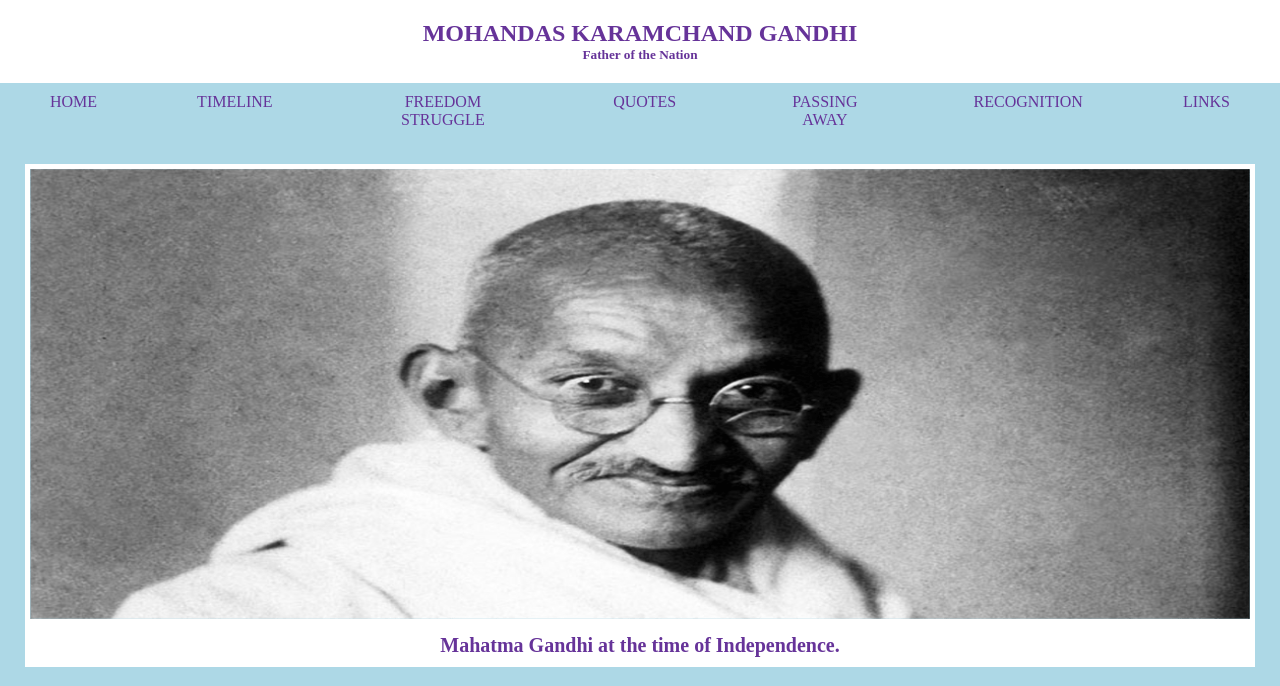
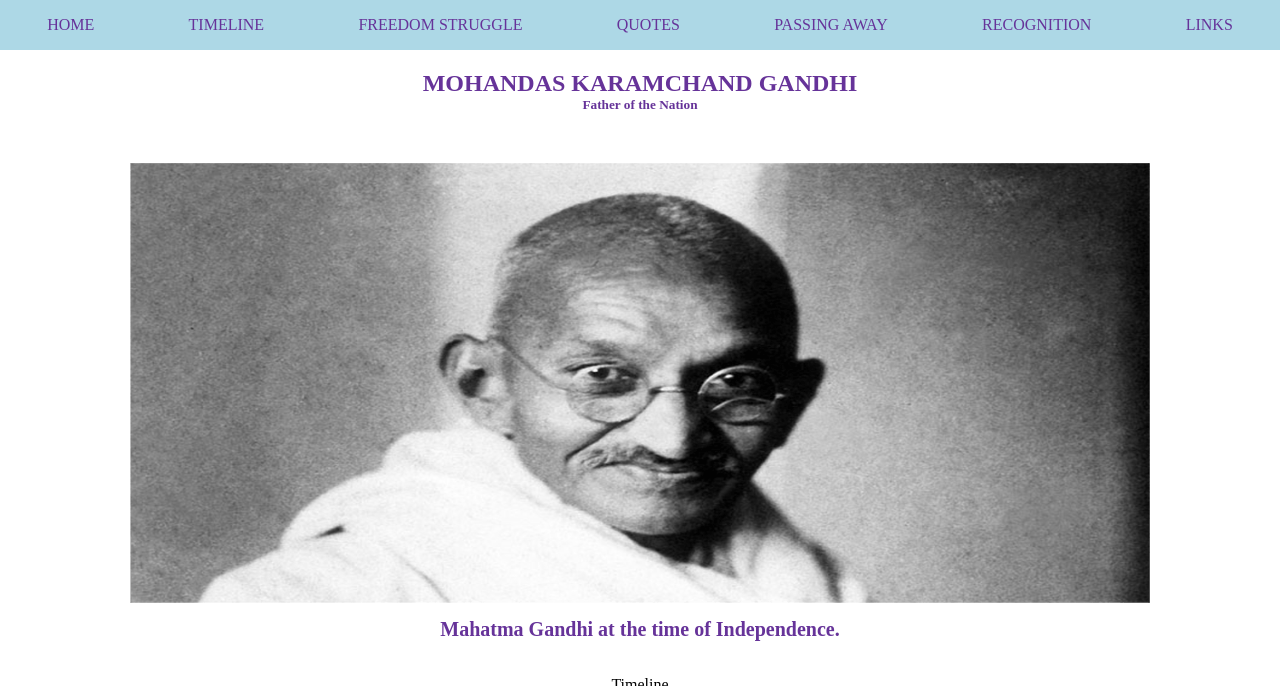
Before and after one commit to webxacademy/Project, a plain HTML site: page FreeCodeCamp/Tribute/index.html in a window 1280 px wide. Shown: the top 686 px of the page. Drawn offline with Linux system fonts and the light colour scheme.

Commit message:
First Section Update
Restructure the first section of the tribute page.

```diff
--- a/FreeCodeCamp/Tribute/index.html
+++ b/FreeCodeCamp/Tribute/index.html
@@ -1,5 +1,6 @@
 <!DOCTYPE html>
 <html lang="en" dir="ltr">
+
 <head>
   <meta charset="utf-8">
   <title>Tribute Page</title>
@@ -7,58 +8,75 @@
   <meta name="viewport" content="width=device-width, initial-scale=1">
   <link href="https://fonts.googleapis.com/icon?family=Material+Icons" rel="stylesheet">
 </head>
-  </head>
 <body>
-    <main id="main">
+<div id="main">
+
+
+  <section class="main">
+
+  <!-- Navigation Bar -->
+    <div class="navbar">
+      <ul>
+        <li><a href="#">HOME</a></li>
+        <li><a href="#time-line">TIMELINE</a></li>
+        <li><a href="#freedomstruggle">FREEDOM STRUGGLE</a></li>
+        <li><a href="#quotes">QUOTES</a></li>
+        <li><a href="#passing-away">PASSING AWAY</a></li>
+        <li><a href="#RECOGNITION">RECOGNITION</a></li>
+        <li><a href="#links">LINKS</a></li>
+      </ul>
+    </div>
+
     <!-- Header -->
     <div id="title">
-          <h2>MOHANDAS  KARAMCHAND  GANDHI</h2>
+      <h2>MOHANDAS KARAMCHAND GANDHI</h2>
       <h5>Father of the Nation</h5>
     </div>
 
-    <!-- Navigation Bar -->
-    <div class="navbar">
-      <a href="#">HOME</a>
-      <a href="#time-line">TIMELINE</a>
-      <a href="#freedomstruggle">FREEDOM STRUGGLE</a>
-      <a href="#quotes">QUOTES</a>
-      <a href="#passing-away">PASSING AWAY</a>
-      <a href="#RECOGNITION">RECOGNITION</a>
-      <a href="#links">LINKS</a>
-    </div>
+
     <div id="img-div">
       <img src="Assets/images/gandhi.png" alt="Image not found" id="image">
       <h4 id="img-caption">Mahatma Gandhi at the time of Independence.</h4>
     </div>
+</section>
+
+
+
       <div id="tribute-info">
-        <div id="time-line">
-          <h1>Timeline</h1>
+        Timeline
+      </div>
+      <div class="content">
+
+        <div class="">
+
+        </div>
+        <h1 id>Timeline</h1>
         <table id="collage">
           <tr>
             <td>
               <div class="pictures">
-                  <img src="Assets/images/birth.jpg"  alt="Image not found" id="image1">
+                <img src="Assets/images/birth.jpg" alt="Image not found" id="image1">
                 <div class="text-block">
                   <h4>Oct 2, 1869 - Birth</h4>
                 </div>
               </div>
             </td>
             <td>
-                <div class="pictures"><img src="Assets/images/Marriage.jpg"  alt="Image not found" id="image1">
+              <div class="pictures"><img src="Assets/images/Marriage.jpg" alt="Image not found" id="image1">
                 <div class="text-block">
                   <h4>Jan 1, 1883 - Marriage</h4>
                 </div>
               </div>
             </td>
             <td>
-                <div class="pictures"><img src="Assets/images/lawschool.jpg"  alt="Image not found" id="image1">
+              <div class="pictures"><img src="Assets/images/lawschool.jpg" alt="Image not found" id="image1">
                 <div class="text-block">
                   <h4>Sept 4, 1888 - Law School</h4>
                 </div>
               </div>
             </td>
             <td>
-                <div class="pictures"><img src="Assets/images/southafrica.jpg"  alt="Image not found" id="image1">
+              <div class="pictures"><img src="Assets/images/southafrica.jpg" alt="Image not found" id="image1">
                 <div class="text-block">
                   <h4>Dec 1, 1896 - SouthAfrica</h4>
                 </div>
@@ -100,144 +118,181 @@
       <div id="freedomstruggle">
         <h1>Freedom Struggle</h1>
         <div class="content">
-                    <span class="list-style"></span><div class="item"> <span class="year">1869</span>  Indian nationalist leader Gandhi (born Mohandas Karamchand Gandhi) was born in Porbandar, Kathiawar, India, which was then part of the British Empire.</div>
+          <span class="list-style"></span>
+          <div class="item"> <span class="year">1869</span> Indian nationalist leader Gandhi (born Mohandas Karamchand Gandhi) was born in Porbandar, Kathiawar, India, which was then part of the British Empire.</div>
         </div>
 
         <div class="content">
-                    <span class="list-style"></span><div class="item"> <span class="year">1888</span>   In 1888, 18-year-old Gandhi sailed for London, England, to study law. </div>
+          <span class="list-style"></span>
+          <div class="item"> <span class="year">1888</span> In 1888, 18-year-old Gandhi sailed for London, England, to study law. </div>
         </div>
 
         <div class="content">
-                    <span class="list-style"></span><div class="item"> <span class="year">1893</span> In April 1893, he sailed for Durban in the South African state of Natal.</div>
+          <span class="list-style"></span>
+          <div class="item"> <span class="year">1893</span> In April 1893, he sailed for Durban in the South African state of Natal.</div>
         </div>
 
         <div class="content">
-                    <span class="list-style"></span><div class="item"> <span class="year">1993</span> A seminal moment occurred on June 7, 1893, during a train trip to Pretoria, South Africa, when a white man objected to Gandhi’s presence in the first-class railway compartment, although he had a ticket. </div>
+          <span class="list-style"></span>
+          <div class="item"> <span class="year">1993</span> A seminal moment occurred on June 7, 1893, during a train trip to Pretoria, South Africa, when a white man objected to Gandhi’s presence in the first-class railway compartment, although he
+            had a ticket. </div>
         </div>
 
         <div class="content">
-                    <span class="list-style"></span><div class="item"> <span class="year">1994</span>  Gandhi formed the Natal Indian Congress in 1894 to fight discrimination.</div>
+          <span class="list-style"></span>
+          <div class="item"> <span class="year">1994</span> Gandhi formed the Natal Indian Congress in 1894 to fight discrimination.</div>
         </div>
 
         <div class="content">
-                    <span class="list-style"></span><div class="item"> <span class="year">1906</span>  In 1906, Gandhi organized his first mass civil-disobedience campaign, which he called “Satyagraha” (“truth and firmness”).</div>
+          <span class="list-style"></span>
+          <div class="item"> <span class="year">1906</span> In 1906, Gandhi organized his first mass civil-disobedience campaign, which he called “Satyagraha” (“truth and firmness”).</div>
         </div>
 
         <div class="content">
-                    <span class="list-style"></span><div class="item"> <span class="year">1913</span>  The South African government accepted recognition of Hindu marriages and the abolition of a poll tax for Indians. </div>
+          <span class="list-style"></span>
+          <div class="item"> <span class="year">1913</span> The South African government accepted recognition of Hindu marriages and the abolition of a poll tax for Indians. </div>
         </div>
 
         <div class="content">
-                    <span class="list-style"></span><div class="item"> <span class="year">1915</span> In 1915 Gandhi founded an ashram in Ahmedabad, India, that was open to all castes. Wearing a simple loincloth and shawl, Gandhi lived an austere life devoted to prayer. </div>
+          <span class="list-style"></span>
+          <div class="item"> <span class="year">1915</span> In 1915 Gandhi founded an ashram in Ahmedabad, India, that was open to all castes. Wearing a simple loincloth and shawl, Gandhi lived an austere life devoted to prayer. </div>
         </div>
 
         <div class="content">
-                    <span class="list-style"></span><div class="item"> <span class="year">1919</span> In 1919, Gandhi called for a Satyagraha campaign of peaceful protests and strikes against Rowlatt Act.  </div>
+          <span class="list-style"></span>
+          <div class="item"> <span class="year">1919</span> In 1919, Gandhi called for a Satyagraha campaign of peaceful protests and strikes against Rowlatt Act. </div>
         </div>
 
         <div class="content">
-                    <span class="list-style"></span><div class="item"> <span class="year">1922</span> British authorities arrested Gandhi in 1922, he pleaded guilty to three counts of sedition.  </div>
+          <span class="list-style"></span>
+          <div class="item"> <span class="year">1922</span> British authorities arrested Gandhi in 1922, he pleaded guilty to three counts of sedition. </div>
         </div>
 
         <div class="content">
-                    <span class="list-style"></span><div class="item"> <span class="year">1930</span> Gandhi planned a new Satyagraha campaign, The Salt March, that entailed a 390-kilometer/240-mile march to the Arabian Sea.   </div>
+          <span class="list-style"></span>
+          <div class="item"> <span class="year">1930</span> Gandhi planned a new Satyagraha campaign, The Salt March, that entailed a 390-kilometer/240-mile march to the Arabian Sea. </div>
         </div>
 
         <div class="content">
-                    <span class="list-style"></span><div class="item"> <span class="year">1932</span>  He embarked on a six-day fast to protest the British decision to segregate the “untouchables,” those on the lowest rung of India’s caste system.</div>
+          <span class="list-style"></span>
+          <div class="item"> <span class="year">1932</span> He embarked on a six-day fast to protest the British decision to segregate the “untouchables,” those on the lowest rung of India’s caste system.</div>
         </div>
 
         <div class="content">
-                    <span class="list-style"></span><div class="item"> <span class="year">1942</span> As Great Britain found itself engulfed in World War II in 1942, Gandhi launched the “Quit India” movement.</div>
+          <span class="list-style"></span>
+          <div class="item"> <span class="year">1942</span> As Great Britain found itself engulfed in World War II in 1942, Gandhi launched the “Quit India” movement.</div>
         </div>
 
 
         <div class="content">
-                    <span class="list-style last"></span><div class="item"> <span class="year">1948</span> On January 30, 1948, 78-year-old Gandhi was shot and killed by Hindu extremist Nathuram Godse, who was upset at Gandhi’s tolerance of Muslims.</div>
+          <span class="list-style last"></span>
+          <div class="item"> <span class="year">1948</span> On January 30, 1948, 78-year-old Gandhi was shot and killed by Hindu extremist Nathuram Godse, who was upset at Gandhi’s tolerance of Muslims.</div>
         </div>
       </div>
       <div id="quotes">
         <h1>Quotes</h1>
 
         <div class="content">
-                    <span class="list-style"></span><div class="item">A man is but a product of his thoughts. What he thinks he becomes.</div>
+          <span class="list-style"></span>
+          <div class="item">A man is but a product of his thoughts. What he thinks he becomes.</div>
         </div>
 
         <div class="content">
-                    <span class="list-style"></span><div class="item"> I will not let anyone walk through my mind with their dirty feet.</div>
+          <span class="list-style"></span>
+          <div class="item"> I will not let anyone walk through my mind with their dirty feet.</div>
         </div>
 
         <div class="content">
-                    <span class="list-style"></span><div class="item"> Happiness is when what you think, what you say, and what you do are in harmony.</div>
+          <span class="list-style"></span>
+          <div class="item"> Happiness is when what you think, what you say, and what you do are in harmony.</div>
         </div>
 
         <div class="content">
-                    <span class="list-style"></span><div class="item"> Live as if you were to die tomorrow. Learn as if you were to live forever.</div>
+          <span class="list-style"></span>
+          <div class="item"> Live as if you were to die tomorrow. Learn as if you were to live forever.</div>
         </div>
 
         <div class="content">
-                    <span class="list-style"></span><div class="item"> The best way to find yourself is to lose yourself in the service of others.</div>
+          <span class="list-style"></span>
+          <div class="item"> The best way to find yourself is to lose yourself in the service of others.</div>
         </div>
 
         <div class="content">
-                    <span class="list-style"></span><div class="item"> If I have the belief that I can do it, I shall surely acquire the capacity to do it even if I may not have it at the beginning.</div>
+          <span class="list-style"></span>
+          <div class="item"> If I have the belief that I can do it, I shall surely acquire the capacity to do it even if I may not have it at the beginning.</div>
         </div>
 
         <div class="content">
-                    <span class="list-style"></span><div class="item"> The weak can never forgive. Forgiveness is an attribute of the strong.</div>
+          <span class="list-style"></span>
+          <div class="item"> The weak can never forgive. Forgiveness is an attribute of the strong.</div>
         </div>
 
 
 
 
         <div class="content">
-                    <span class="list-style"></span><div class="item">Strength does not come from physical capacity. It comes from an indomitable will.</div>
+          <span class="list-style"></span>
+          <div class="item">Strength does not come from physical capacity. It comes from an indomitable will.</div>
         </div>
 
         <div class="content">
-                    <span class="list-style"></span><div class="item"> The enemy is fear. We think it is hate; but, it is fear.</div>
+          <span class="list-style"></span>
+          <div class="item"> The enemy is fear. We think it is hate; but, it is fear.</div>
         </div>
 
         <div class="content">
-                    <span class="list-style"></span><div class="item"> Seek not greater wealth, but simpler pleasure; not higher fortune, but deeper felicity.</div>
+          <span class="list-style"></span>
+          <div class="item"> Seek not greater wealth, but simpler pleasure; not higher fortune, but deeper felicity.</div>
         </div>
 
         <div class="content">
-                    <span class="list-style"></span><div class="item"> Our greatest ability as humans is not to change the world; but to change ourselves.</div>
+          <span class="list-style"></span>
+          <div class="item"> Our greatest ability as humans is not to change the world; but to change ourselves.</div>
         </div>
 
         <div class="content">
-                    <span class="list-style"></span><div class="item"> You must not lose faith in humanity. Humanity is an ocean; if a few drops of the ocean are dirty, the ocean does not become dirty.</div>
+          <span class="list-style"></span>
+          <div class="item"> You must not lose faith in humanity. Humanity is an ocean; if a few drops of the ocean are dirty, the ocean does not become dirty.</div>
         </div>
 
         <div class="content">
-                    <span class="list-style"></span><div class="item"> There is a sufficiency in the world for man’s need but not for man’s greed. </div>
+          <span class="list-style"></span>
+          <div class="item"> There is a sufficiency in the world for man’s need but not for man’s greed. </div>
         </div>
 
         <div class="content">
-                    <span class="list-style"></span><div class="item"> A ‘No’ uttered from deepest conviction is better and greater than a ‘Yes’ merely uttered to please, or what is worse, to avoid trouble.</div>
+          <span class="list-style"></span>
+          <div class="item"> A ‘No’ uttered from deepest conviction is better and greater than a ‘Yes’ merely uttered to please, or what is worse, to avoid trouble.</div>
         </div>
 
 
 
         <div class="content">
-                    <span class="list-style"></span><div class="item">Gentleness, self-sacrifice and generosity are the exclusive possession of no one race or religion.</div>
+          <span class="list-style"></span>
+          <div class="item">Gentleness, self-sacrifice and generosity are the exclusive possession of no one race or religion.</div>
         </div>
 
         <div class="content">
-                    <span class="list-style last"></span><div class="item"> There is nothing that wastes the body like worry, and one who has any faith in God should be ashamed to worry about anything whatsoever.</div>
+          <span class="list-style last"></span>
+          <div class="item"> There is nothing that wastes the body like worry, and one who has any faith in God should be ashamed to worry about anything whatsoever.</div>
         </div>
       </div>
 
       <div id="passing-away">
         <h1>Passing Away</h1>
-            <div class="pass"><img src="Assets/images/death.jpg" alt="Image not found" id="image2">             <p>Mahatma Gandhi was assassinated on 30 January 1948 at age 78 in the compound of Birla House (now Gandhi Smriti), a large mansion in central New Delhi. His assassin was Nathuram Vinayak Godse, a Chitpavan Brahmin from Pune, Maharashtra, a Hindu nationalist, a member of the political party, the Hindu Mahasabha, as well as a former member of the Rashtriya Swayamsevak Sangh (RSS), a right-wing Hindu paramilitary volunteer organization. Godse considered Gandhi to have been too accommodating to Muslims during the Partition of India of the previous year.</p>
+        <div class="pass"><img src="Assets/images/death.jpg" alt="Image not found" id="image2">
+          <p>Mahatma Gandhi was assassinated on 30 January 1948 at age 78 in the compound of Birla House (now Gandhi Smriti), a large mansion in central New Delhi. His assassin was Nathuram Vinayak Godse, a Chitpavan Brahmin from Pune, Maharashtra, a
+            Hindu nationalist, a member of the political party, the Hindu Mahasabha, as well as a former member of the Rashtriya Swayamsevak Sangh (RSS), a right-wing Hindu paramilitary volunteer organization. Godse considered Gandhi to have been too
+            accommodating to Muslims during the Partition of India of the previous year.</p>
         </div>
       </div>
 
       <div id="RECOGNITION">
-              <h1>Recognition</h1>              <p>Mahatma Gandhi had a huge impact on history and our ethers as a nation.
-His influence is so great that till date we see his face every day on our currency And, with every region having their own famous freedom fighter and every religion having a sacred name, it would be difficult to satisfy each and everyone and keep them united, hence, Mahatma Gandhi being the ‘Father of the nation’ was decided to be featured on the currency note.</p>              <div class="pass"><img src="Assets/images/currency.jpg" alt="Image not found" id="image3">
+        <h1>Recognition</h1>
+        <p>Mahatma Gandhi had a huge impact on history and our ethers as a nation.
+          His influence is so great that till date we see his face every day on our currency And, with every region having their own famous freedom fighter and every religion having a sacred name, it would be difficult to satisfy each and everyone
+          and keep them united, hence, Mahatma Gandhi being the ‘Father of the nation’ was decided to be featured on the currency note.</p>
+        <div class="pass"><img src="Assets/images/currency.jpg" alt="Image not found" id="image3">
         </div>
 
       </div>
@@ -245,15 +300,19 @@ His influence is so great that till date we see his face every day on our curren
 
 
     <div id="links">
-            <h1>Links</h1>              <p>Mahatma Gandhi had a huge impact on history and our ethers as a nation.
-          His influence is so great that till date we see his face every day on our currency And, with every region having their own famous freedom fighter and every religion having a sacred name, it would be difficult to satisfy each and everyone and keep them united, hence, Mahatma Gandhi being the ‘Father of the nation’ was decided to be featured on the currency note.</p>              <div class="pass"><img src="Assets/images/currency.jpg" alt="Image not found" id="image3">
+      <h1>Links</h1>
+      <p>Mahatma Gandhi had a huge impact on history and our ethers as a nation.
+        His influence is so great that till date we see his face every day on our currency And, with every region having their own famous freedom fighter and every religion having a sacred name, it would be difficult to satisfy each and everyone and
+        keep them united, hence, Mahatma Gandhi being the ‘Father of the nation’ was decided to be featured on the currency note.</p>
+      <div class="pass"><img src="Assets/images/currency.jpg" alt="Image not found" id="image3">
       </div>
 
     </div>
     </div>
     <a href="https://en.wikipedia.org/wiki/Mahatma_Gandhi" target="_blank" id="tribute-link">Read More about Mahatma Gandhi</a>
-</main>
 
+  </div>
 </body>
 
+
 </html>
--- a/FreeCodeCamp/Tribute/styles/main.css
+++ b/FreeCodeCamp/Tribute/styles/main.css
@@ -1,18 +1,53 @@
 *{
     padding: 0;
     margin: 0;
+    box-sizing: border-box;
 }
+html{
+  width:100%;
+}
+body{
+  width: 100%;
+  padding: 0 100px 50px;
+
+}
+#main{
+  width:100%;
+}
+
+/* Style the top navigation bar */
+ .main .navbar {
+display: flex;
+justify-content: center;
+align-items: center;
+ width: 100%;
+ height: 50px;
+ position: fixed;
+ top: 0px;
+ left:0;
+ background-color: lightblue;
+ z-index: 10000;
+}
+
+
+section .main{
+  display: flex;
+  flex-direction: column;
+  width: 100%;
+  height: 100vh;
+  }
+
+
+
 #title{
-    position: relative;
+    margin-top: 50px;
     text-align: center;
     bottom: 0;
     color: rebeccapurple;
     background-color: white;
     padding: 20px 0;
 }
-#main{
-    background: lightblue;
-}
+
 
 #img-div{
     display: flex;
@@ -28,18 +63,24 @@
     max-height: 450px;
 }
 
-/* Style the top navigation bar */
-.navbar {
-display: flex;
- position: sticky;
- top: 0;
- background-color: transparent;
+
+.navbar ul {
+  display: flex;
+  width: 100%;
+  justify-content: space-around;
+  align-items: center;
+
+}
+
+.navbar ul li {
+  list-style: none;
+
 }
 
 /* Style the navigation bar links */
 .navbar a {
     color: rebeccapurple;
-    padding:10px 50px;
+    padding:0 20px;
   text-decoration: none;
   text-align: center;
 }
@@ -61,6 +102,8 @@ display: flex;
 }
 
 #tribute-info{
+  position: relative;
+  z-index: 1;
     height: 100%;
     display: flex;
     flex-wrap: wrap;
@@ -70,6 +113,7 @@ display: flex;
     padding-bottom: 20px;
     column-gap: 20px;
     row-gap: 20px;
+
 }
 
 #tribute-info>div{
```
Lines whose indentation alone changed are shown as unchanged.
